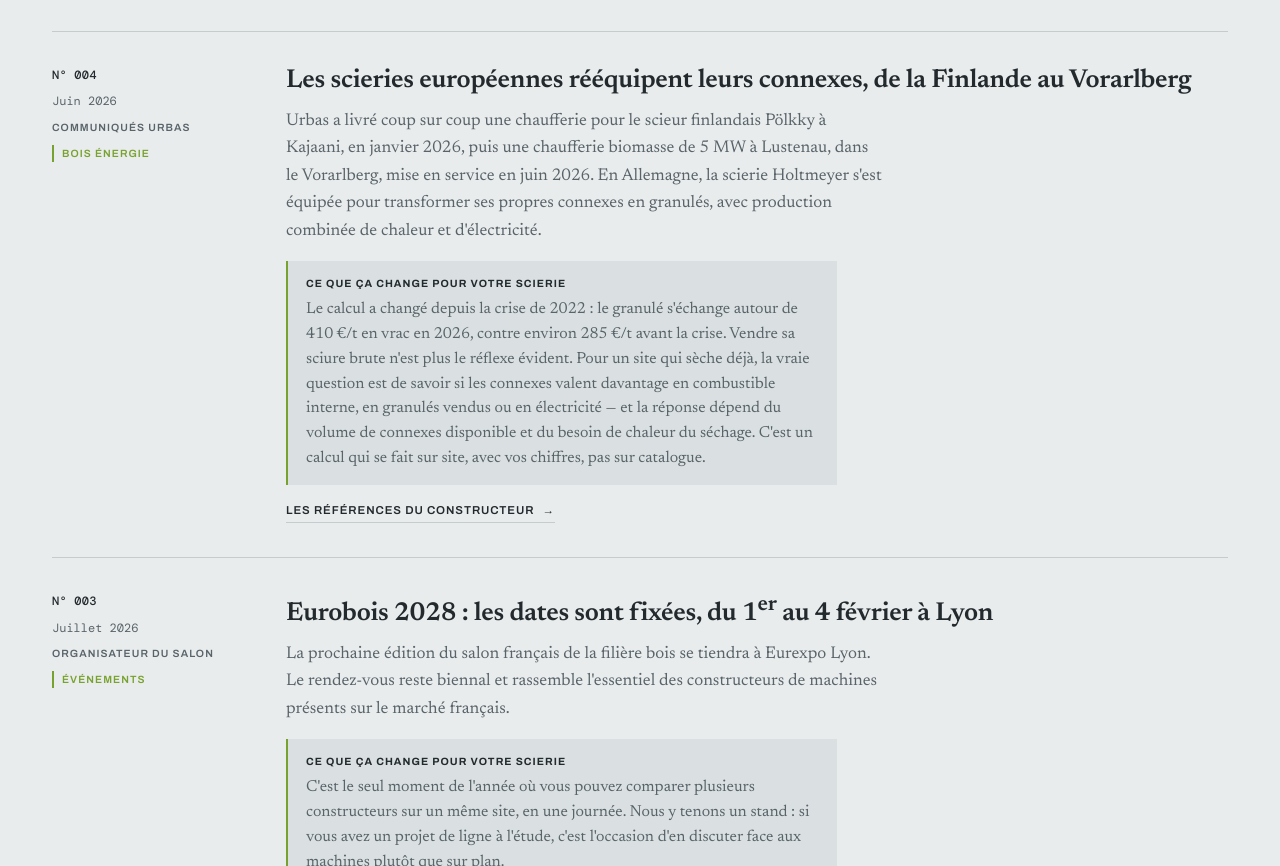
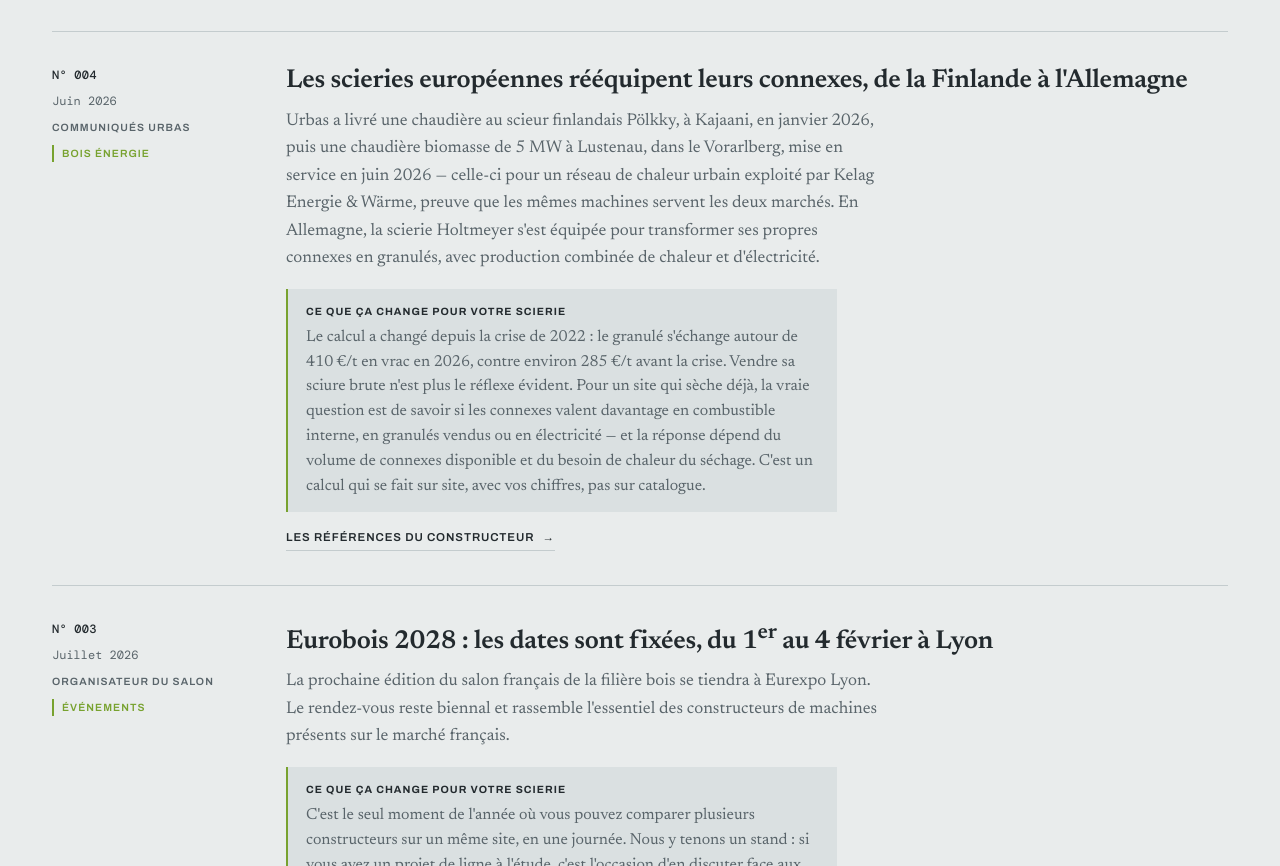
Before and after one commit to naelandre672-a11y/andre-technologies-site, a plain HTML site: page veille.html in a window 1280 px wide. Shown: the part 3722-4588 px from the top of the page. Drawn offline with nearby package versions, Linux system fonts and the light colour scheme; a web font is replaced by a local one.

Commit message:
Dit « chaudière » et corrige le cas de Lustenau
Retour client : la veille écrivait « chaufferie » alors qu'Urbas vend des
chaudières. Le reste du site dit « chaudières » partout, jusqu'au titre de la
rubrique — c'était la veille qui était incohérente. Les deux occurrences sont
corrigées.

En vérifiant, une erreur de fond : le titre rangeait Lustenau parmi les
scieries. Ce chantier est en réalité pour Kelag Energie & Wärme, un réseau de
chaleur urbain. Le titre parle maintenant de la Finlande à l'Allemagne, et le
résumé nomme le client — ce qui sert l'argument plutôt que de l'affaiblir :
les mêmes machines équipent les scieries et les réseaux de chaleur.

```diff
--- a/veille.html
+++ b/veille.html
@@ -242,7 +242,7 @@
           <p class="entry-sum">Mühlböck met en avant la récupération de chaleur sur toute sa gamme : séchoirs à air chaud climatisé 1306 PRO, séchoirs à bande 1003 PREMIUM pour le séchage continu des connexes. L'économie d'énergie thermique annoncée va jusqu'à 50 % selon les configurations. Sur la référence française de Volgelsheim, dans le Haut-Rhin, équipée en 1306 PRO de classe de performance 5, l'économie citée est de l'ordre de 20 % par rapport à une installation classique.</p>
           <div class="entry-impact">
             <strong>Ce que ça change pour votre scierie</strong>
-            <p>L'écart entre les 50 % du catalogue et les 20 % d'un site réel n'est pas une contradiction : tout dépend de la classe de performance retenue et de la référence à laquelle on se compare. C'est exactement la question à poser en phase d'étude, avant la commande — sur quelle base l'économie est-elle calculée. Le séchage étant le premier poste de consommation thermique d'une scierie, chaque point gagné se lit directement sur le prix de revient du m³ séché, et conditionne le dimensionnement de la chaufferie qui l'alimente.</p>
+            <p>L'écart entre les 50 % du catalogue et les 20 % d'un site réel n'est pas une contradiction : tout dépend de la classe de performance retenue et de la référence à laquelle on se compare. C'est exactement la question à poser en phase d'étude, avant la commande — sur quelle base l'économie est-elle calculée. Le séchage étant le premier poste de consommation thermique d'une scierie, chaque point gagné se lit directement sur le prix de revient du m³ séché, et conditionne le dimensionnement de la chaudière qui l'alimente.</p>
           </div>
           <a href="https://www.muehlboeck.com/fr/installations-de-sechage/sechoirs-air-chaud-climatise/sechoir-1306-pro/sechage-avec-insonorisation-technologie-de-sechage-50119.html" class="entry-more" target="_blank" rel="noopener">La documentation du séchoir 1306 PRO <span>→</span></a>
         </div>
@@ -256,8 +256,8 @@
           <span class="entry-cat">Bois énergie</span>
         </div>
         <div class="entry-body">
-          <h3>Les scieries européennes rééquipent leurs connexes, de la Finlande au Vorarlberg</h3>
-          <p class="entry-sum">Urbas a livré coup sur coup une chaufferie pour le scieur finlandais Pölkky à Kajaani, en janvier 2026, puis une chaufferie biomasse de 5 MW à Lustenau, dans le Vorarlberg, mise en service en juin 2026. En Allemagne, la scierie Holtmeyer s'est équipée pour transformer ses propres connexes en granulés, avec production combinée de chaleur et d'électricité.</p>
+          <h3>Les scieries européennes rééquipent leurs connexes, de la Finlande à l'Allemagne</h3>
+          <p class="entry-sum">Urbas a livré une chaudière au scieur finlandais Pölkky, à Kajaani, en janvier 2026, puis une chaudière biomasse de 5 MW à Lustenau, dans le Vorarlberg, mise en service en juin 2026 — celle-ci pour un réseau de chaleur urbain exploité par Kelag Energie &amp; Wärme, preuve que les mêmes machines servent les deux marchés. En Allemagne, la scierie Holtmeyer s'est équipée pour transformer ses propres connexes en granulés, avec production combinée de chaleur et d'électricité.</p>
           <div class="entry-impact">
             <strong>Ce que ça change pour votre scierie</strong>
             <p>Le calcul a changé depuis la crise de 2022 : le granulé s'échange autour de 410 €/t en vrac en 2026, contre environ 285 €/t avant la crise. Vendre sa sciure brute n'est plus le réflexe évident. Pour un site qui sèche déjà, la vraie question est de savoir si les connexes valent davantage en combustible interne, en granulés vendus ou en électricité — et la réponse dépend du volume de connexes disponible et du besoin de chaleur du séchage. C'est un calcul qui se fait sur site, avec vos chiffres, pas sur catalogue.</p>
```
